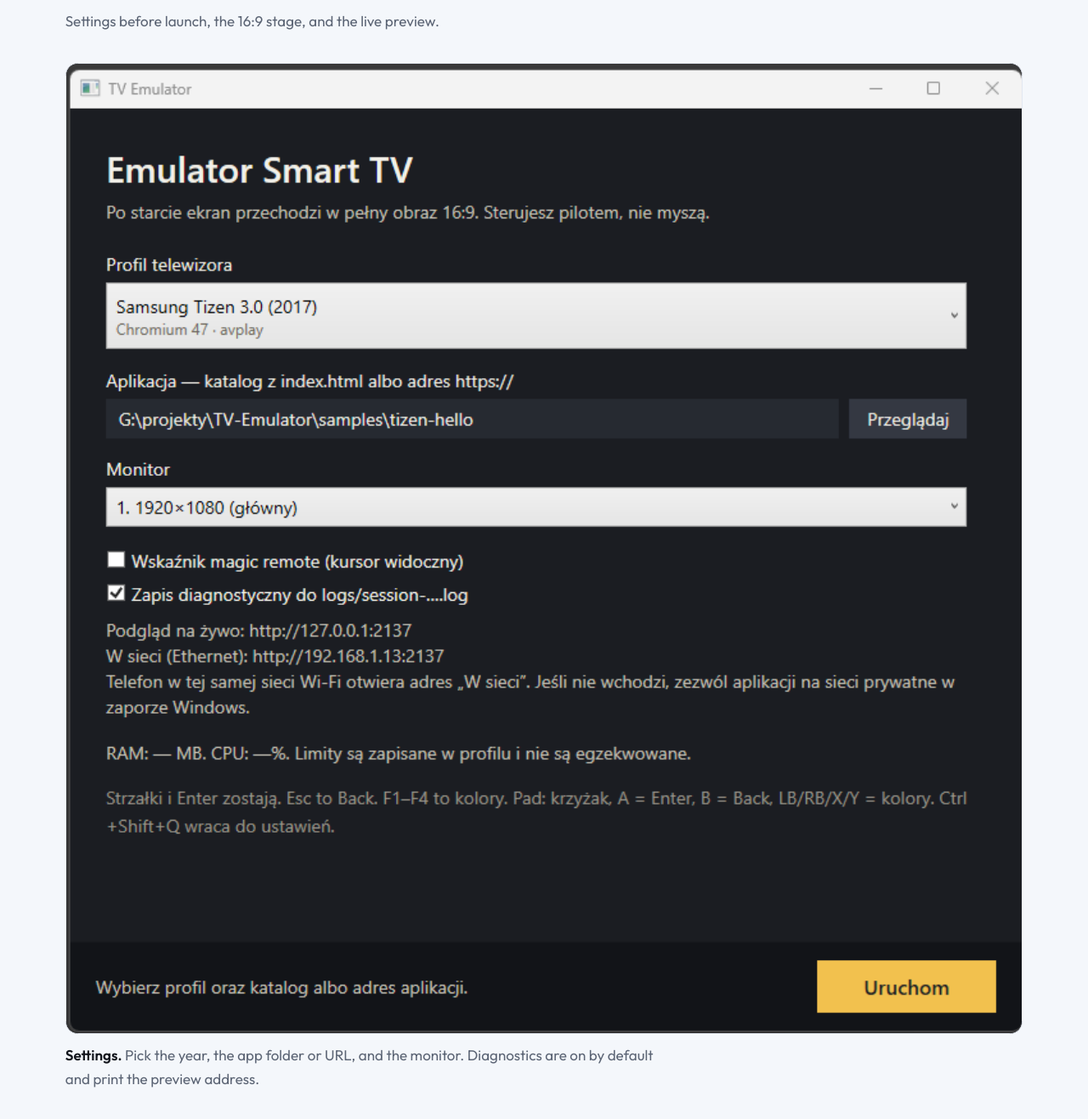
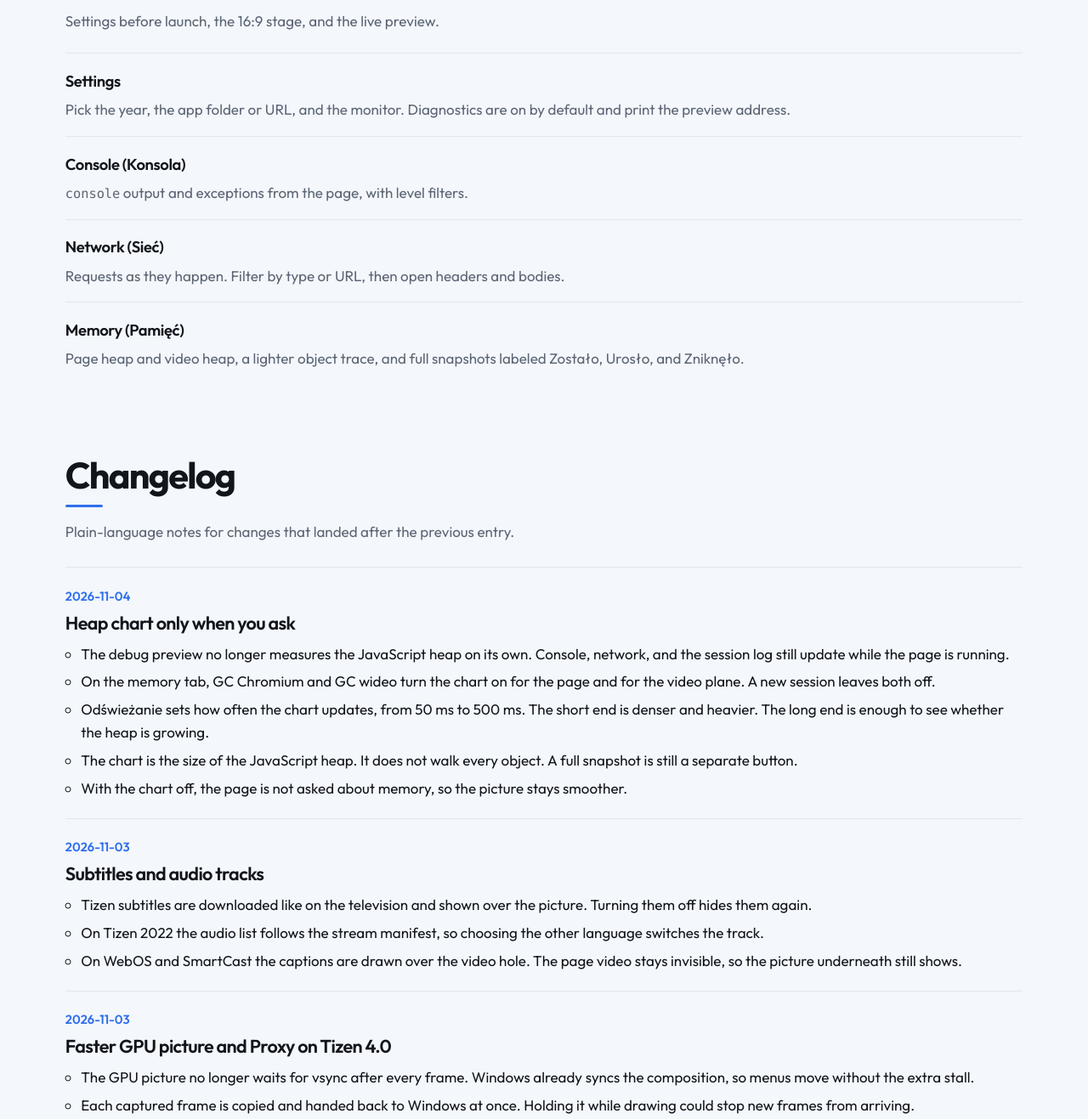
Before and after one commit to jacek-korzemski/TV-Emulator, a plain HTML site: page docs/index.html in a window 1280 px wide. Shown: the part 4337-5654 px from the top of the page at 85% size. Drawn offline with Linux system fonts and the light colour scheme.

Commit message:
removed screenshots with trademarks - they were created in old version of dev app

```diff
--- a/docs/index.html
+++ b/docs/index.html
@@ -182,22 +182,24 @@
     <section id="screenshots">
       <h2>Three views</h2>
       <p class="section-lede">Settings before launch, the 16:9 stage, and the live preview.</p>
-      <figure>
-        <img src="assets/settings.png" alt="TV Emulator settings window with a Tizen profile selected" width="1520" height="1520">
-        <figcaption><strong>Settings.</strong> Pick the year, the app folder or URL, and the monitor. Diagnostics are on by default and print the preview address.</figcaption>
-      </figure>
-      <figure>
-        <img src="assets/debug-console.png" alt="Live preview console tab" width="1600" height="900">
-        <figcaption><strong>Console (Konsola).</strong> <code>console</code> output and exceptions from the page, with level filters.</figcaption>
-      </figure>
-      <figure>
-        <img src="assets/debug-network.png" alt="Live preview network tab" width="1600" height="900">
-        <figcaption><strong>Network (Sieć).</strong> Requests as they happen. Filter by type or URL, then open headers and bodies.</figcaption>
-      </figure>
-      <figure>
-        <img src="assets/debug-memory.png" alt="Live preview memory tab" width="1600" height="900">
-        <figcaption><strong>Memory (Pamięć).</strong> Page heap and video heap, a lighter object trace, and full snapshots labeled Zostało, Urosło, and Zniknęło.</figcaption>
-      </figure>
+      <dl class="feature-list">
+        <div>
+          <dt>Settings</dt>
+          <dd>Pick the year, the app folder or URL, and the monitor. Diagnostics are on by default and print the preview address.</dd>
+        </div>
+        <div>
+          <dt>Console (Konsola)</dt>
+          <dd><code>console</code> output and exceptions from the page, with level filters.</dd>
+        </div>
+        <div>
+          <dt>Network (Sieć)</dt>
+          <dd>Requests as they happen. Filter by type or URL, then open headers and bodies.</dd>
+        </div>
+        <div>
+          <dt>Memory (Pamięć)</dt>
+          <dd>Page heap and video heap, a lighter object trace, and full snapshots labeled Zostało, Urosło, and Zniknęło.</dd>
+        </div>
+      </dl>
     </section>
 
     <section id="changelog">
--- a/docs/styles.css
+++ b/docs/styles.css
@@ -279,20 +279,6 @@
 }
 .feature-list dd { margin: 0.3rem 0 0; color: var(--muted); }
 
-#screenshots figure { margin: 2.25rem 0 0; }
-#screenshots img {
-  width: 100%;
-  border: 1px solid var(--line);
-  border-radius: 0.9rem;
-  background: #0e1116;
-}
-#screenshots figcaption {
-  margin-top: 0.7rem;
-  color: var(--muted);
-  max-width: 44rem;
-}
-#screenshots figcaption strong { color: var(--ink); font-weight: 600; }
-
 #changelog-list {
   list-style: none;
   padding: 0;
```
Also changed, not shown: docs/assets/debug-console.png (deleted), docs/assets/debug-memory.png (deleted), docs/assets/debug-network.png (deleted), docs/assets/settings.png (deleted).
